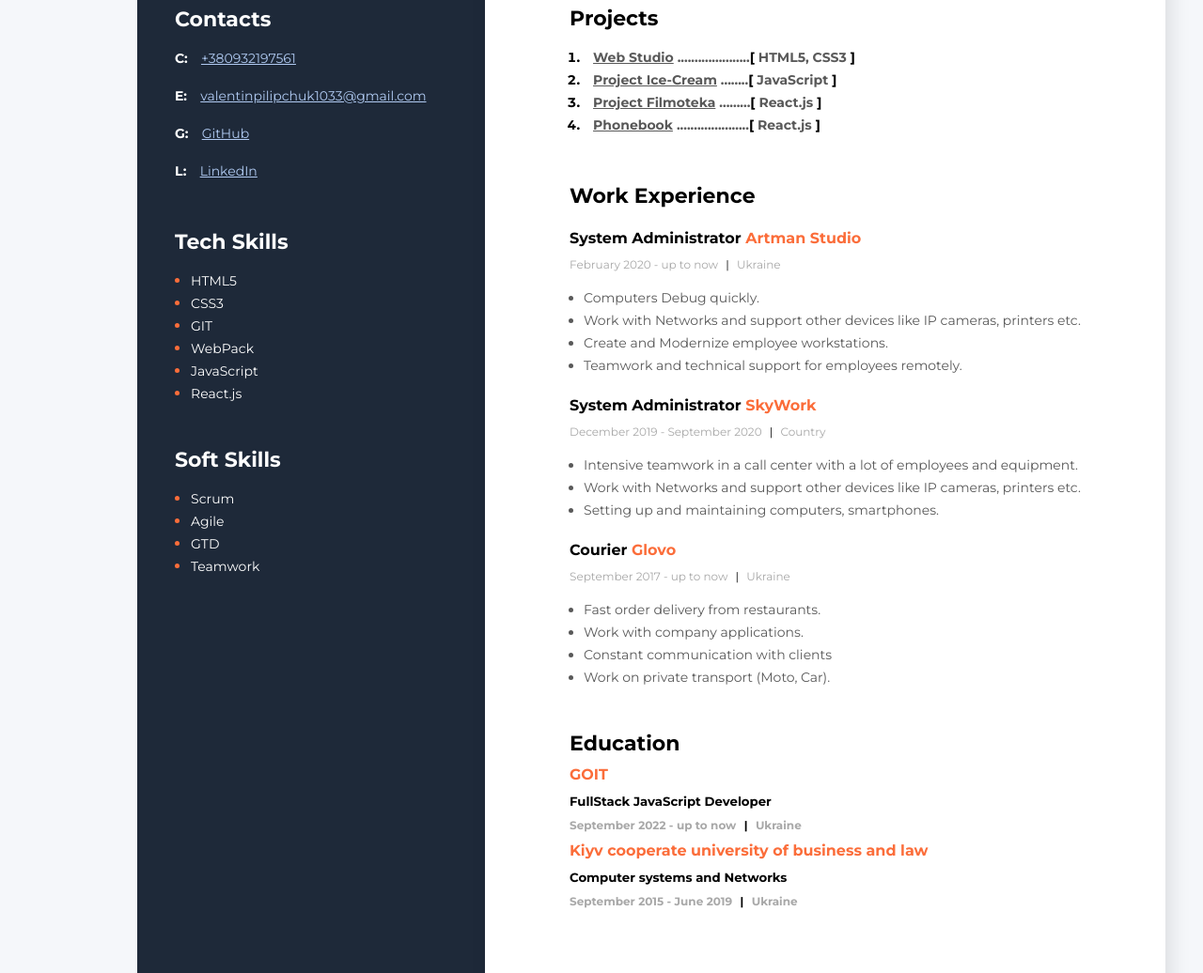
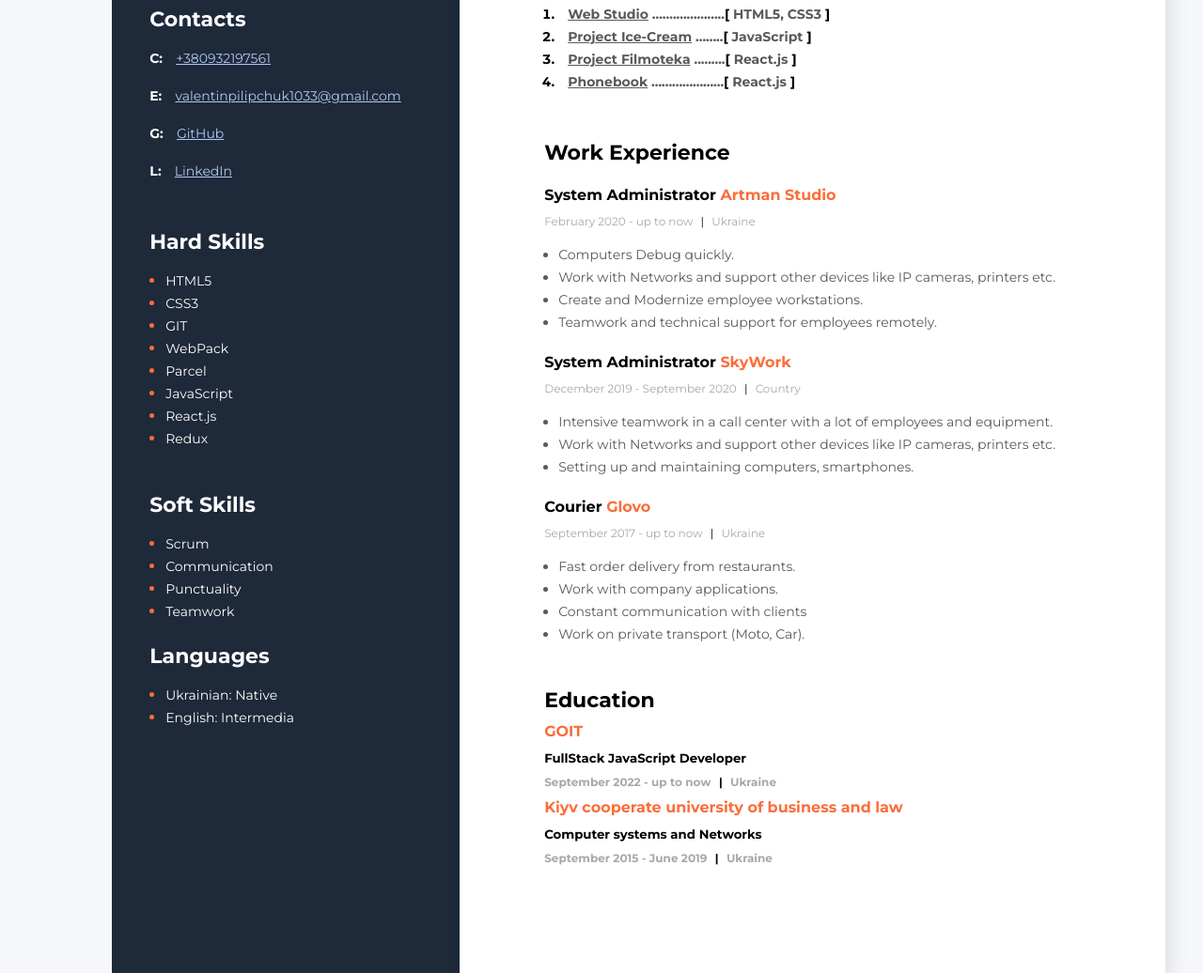
Before and after one commit to Dagzio/Resume, a plain HTML site: page index.html in a window 1280 px wide. Shown: the part 487-1523 px from the top of the page at 94% size. Drawn offline with Linux system fonts and the light colour scheme.

Commit message:
update resume

```diff
--- a/index.html
+++ b/index.html
@@ -30,10 +30,11 @@
           <p class="about_description">
             I am an junior frontend developer specializing in websites and
             applications. I am highly motivated and thrive on challenging
-            projects that allow me to apply my skills and creativity, also love work in team. My
-            expertise in JavaScript enables me to write clean, efficient, and
-            maintainable code. I have understanding of HTML5 ,CSS3,React.js,
-            Redux, Javascript, Sass, Responsive-layout, Adaptive design.
+            projects that allow me to apply my skills and creativity, also love
+            work in team. My expertise in JavaScript enables me to write clean,
+            efficient, and maintainable code. I have understanding of HTML5
+            ,CSS3,React.js, Redux, Javascript, Sass, Responsive-layout, Adaptive
+            design.
           </p>
         </section>
         <!--Projects-->
@@ -43,7 +44,9 @@
           <ol class="projects_list">
             <li class="project_item">
               <span class="project">
-                <a href="https://dagzio.github.io/WebStudio/" class="project_link"
+                <a
+                  href="https://dagzio.github.io/WebStudio/"
+                  class="project_link"
                   >Web Studio</a
                 >
                 .....................<span class="project_bracket">[</span>
@@ -83,7 +86,8 @@
                   class="project_link"
                   >Phonebook</a
                 >
-                .....................<span class="project_bracket">[</span> React.js
+                .....................<span class="project_bracket">[</span>
+                React.js
                 <span class="project_bracket">]</span>
               </span>
             </li>
@@ -102,11 +106,14 @@
               February 2020 - up to now <span class="date_line">|</span> Ukraine
             </p>
             <ul class="work_list">
+              <li class="work_item">Computers Debug quickly.</li>
               <li class="work_item">
-                Computers Debug quickly.
+                Work with Networks and support other devices like IP cameras,
+                printers etc.
               </li>
-              <li class="work_item">Work with Networks and support other devices like IP cameras, printers etc.</li>
-              <li class="work_item">Create and Modernize employee workstations.</li>
+              <li class="work_item">
+                Create and Modernize employee workstations.
+              </li>
               <li class="work_item">
                 Teamwork and technical support for employees remotely.
               </li>
@@ -124,12 +131,16 @@
             </p>
             <ul class="work_list">
               <li class="work_item">
-                Intensive teamwork in a call center with a lot of employees and equipment.
+                Intensive teamwork in a call center with a lot of employees and
+                equipment.
               </li>
               <li class="work_item">
-                Work with Networks and support other devices like IP cameras, printers etc.
+                Work with Networks and support other devices like IP cameras,
+                printers etc.
               </li>
-              <li class="work_item">Setting up and maintaining computers, smartphones.</li>
+              <li class="work_item">
+                Setting up and maintaining computers, smartphones.
+              </li>
             </ul>
           </div>
 
@@ -143,16 +154,10 @@
               <span class="date_line">|</span> Ukraine
             </p>
             <ul class="work_list">
-              <li class="work_item">
-                Fast order delivery from restaurants.
-              </li>
-              <li class="work_item">
-                Work with company applications.
-              </li>
+              <li class="work_item">Fast order delivery from restaurants.</li>
+              <li class="work_item">Work with company applications.</li>
               <li class="work_item">Constant communication with clients</li>
-              <li class="work_item">
-                Work on private transport (Moto, Car).
-              </li>
+              <li class="work_item">Work on private transport (Moto, Car).</li>
             </ul>
           </div>
         </section>
@@ -161,12 +166,11 @@
           <h3 class="title">Education</h3>
           <ul class="education_list">
             <li class="education_item">
-              <h4 class="education_place">
-                GOIT
-              </h4>
+              <h4 class="education_place">GOIT</h4>
               <h5 class="education_position">FullStack JavaScript Developer</h5>
               <h5 class="date_of">
-                September 2022 - up to now <span class="date_line">|</span> Ukraine
+                September 2022 - up to now
+                <span class="date_line">|</span> Ukraine
               </h5>
             </li>
             <li class="education_item">
@@ -175,13 +179,11 @@
               </h4>
               <h5 class="education_position">Computer systems and Networks</h5>
               <h5 class="date_of">
-                September 2015 - June 2019 <span class="date_line">|</span> Ukraine
+                September 2015 - June 2019
+                <span class="date_line">|</span> Ukraine
               </h5>
             </li>
           </ul>
-
-
-
         </section>
       </div>
       <!--Sidebar-->
@@ -198,7 +200,9 @@
 
             <p>
               <span class="contact-type">E:</span>
-              <a href="mailto:valentinpilipchuk1033@gmail.com" class="contact-link"
+              <a
+                href="mailto:valentinpilipchuk1033@gmail.com"
+                class="contact-link"
                 >valentinpilipchuk1033@gmail.com</a
               >
             </p>
@@ -211,7 +215,9 @@
             </p>
             <p>
               <span class="contact-type">L:</span>
-              <a href="https://www.linkedin.com/in/valentine-pylypchuk-aa4a3b207/" class="contact-link"
+              <a
+                href="https://www.linkedin.com/in/valentine-pylypchuk-aa4a3b207/"
+                class="contact-link"
                 >LinkedIn</a
               >
             </p>
@@ -219,7 +225,7 @@
         </div>
         <!--Tech Skills-->
         <section class="tech_skills">
-          <h3 class="sidebar-title">Tech Skills</h3>
+          <h3 class="sidebar-title">Hard Skills</h3>
           <ul class="tech-skills-list">
             <li class="tech-skills-item">
               <span class="tech-skills-text">HTML5</span>
@@ -234,10 +240,16 @@
               <span class="tech-skills-text">WebPack</span>
             </li>
             <li class="tech-skills-item">
+              <span class="tech-skills-text">Parcel</span>
+            </li>
+            <li class="tech-skills-item">
               <span class="tech-skills-text">JavaScript</span>
             </li>
             <li class="tech-skills-item">
               <span class="tech-skills-text">React.js</span>
+            </li>
+            <li class="tech-skills-item">
+              <span class="tech-skills-text">Redux</span>
             </li>
           </ul>
         </section>
@@ -249,13 +261,24 @@
               <span class="soft-skills-text">Scrum</span>
             </li>
             <li class="soft-skills-item">
-              <span class="soft-skills-text">Agile</span>
+              <span class="soft-skills-text">Communication</span>
             </li>
             <li class="soft-skills-item">
-              <span class="soft-skills-text">GTD</span>
+              <span class="soft-skills-text">Punctuality</span>
             </li>
             <li class="soft-skills-item">
               <span class="soft-skills-text">Teamwork</span>
+            </li>
+          </ul>
+        </section>
+        <section class="languages">
+          <h3 class="sidebar-title">Languages</h3>
+          <ul class="languages_list">
+            <li class="languages_item">
+              <span class="languages_text">Ukrainian: Native</span>
+            </li>
+            <li class="languages_item">
+              <span class="languages_text">English: Intermedia</span>
             </li>
           </ul>
         </section>
--- a/styles/styles.css
+++ b/styles/styles.css
@@ -27,9 +27,9 @@
 
 .about_position {
   font-weight: 700;
-  font-size: 14px;
+  font-size: 16px;
   line-height: 17px;
-  color: #000000;
+  color: #fb6d3a;
   margin-bottom: 20px;
 }
 
@@ -45,7 +45,7 @@
   font-size: 14px;
   line-height: 24px;
   color: #595959;
-  width: 400px;
+  width: 500px;
 }
 
 /* project styles */
@@ -147,7 +147,7 @@
   margin-top: 45px;
 }
 
-.education_list{
+.education_list {
   list-style: none;
   margin: 0;
   padding: 0;
@@ -176,7 +176,8 @@
 
 .contacts,
 .tech_skills,
-.soft_skills {
+.soft_skills,
+.languages {
   margin-left: 40px;
 }
 
@@ -217,33 +218,25 @@
   line-height: 24px;
 }
 
-.tech-skills-list {
+.tech-skills-list,
+.soft-skills-list,
+.languages_list {
   color: #ffffff;
   padding: 0;
   margin-left: 17px;
 }
 
 .tech-skills-item,
-.soft-skills-item {
+.soft-skills-item,
+.languages_item {
   color: #fb6d3a;
 }
 
-.tech-skills-text {
+.tech-skills-text,
+.soft-skills-text,
+.languages_text {
   color: #ffffff;
 
   font-size: 14px;
   line-height: 24px;
 }
-
-.soft-skills-list {
-  color: #ffffff;
-  padding: 0;
-  margin-left: 17px;
-}
-
-.soft-skills-text {
-  color: #ffffff;
-
-  font-size: 14px;
-  line-height: 24px;
-}
```
